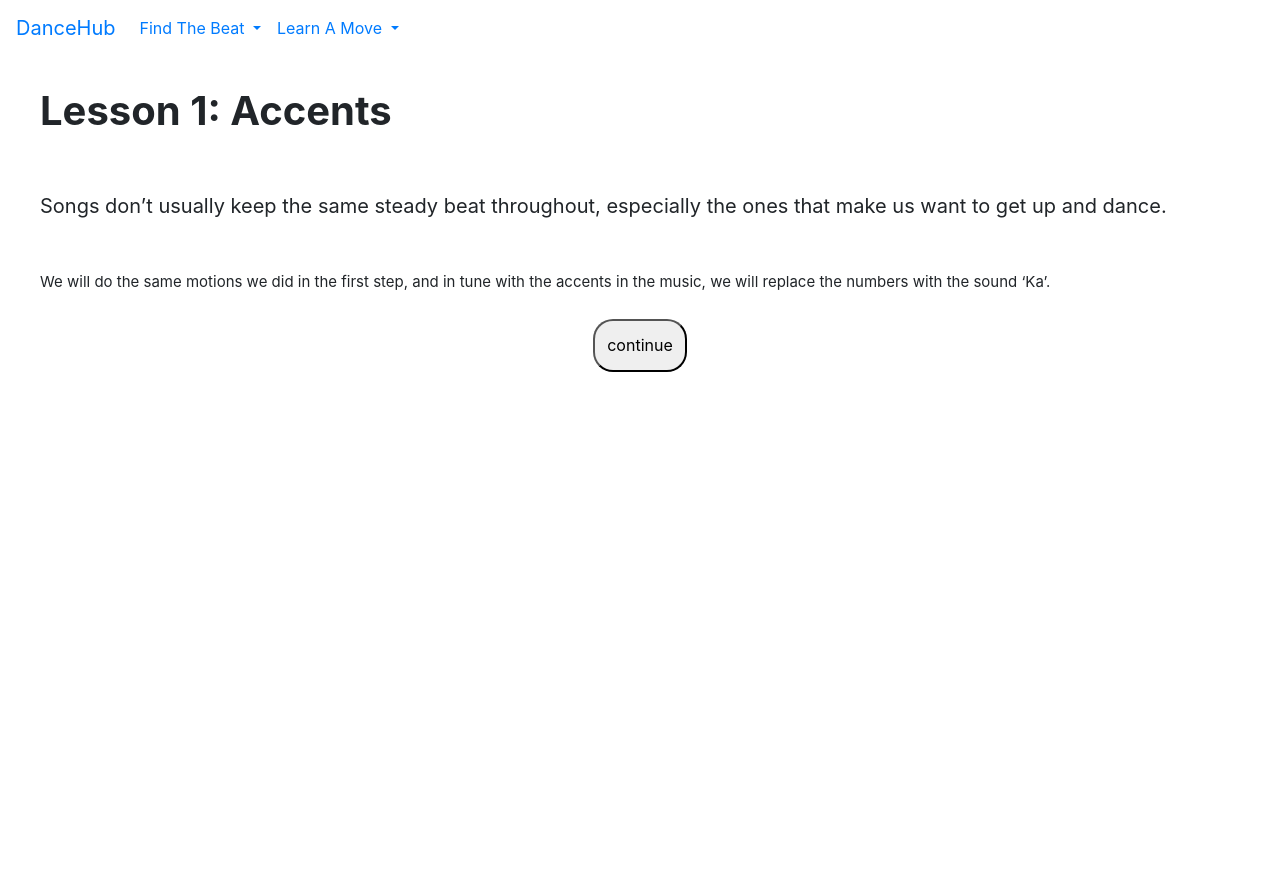
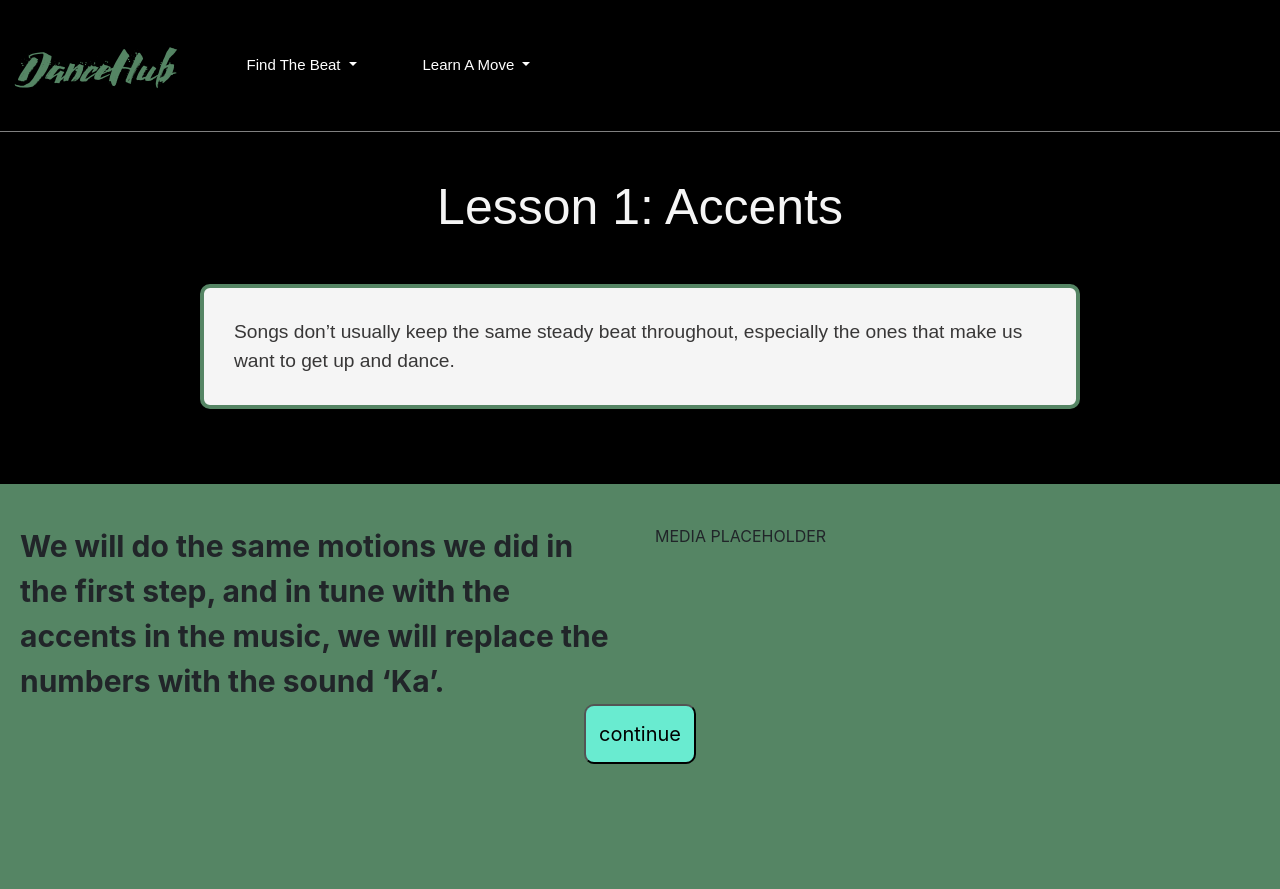
Before and after one commit to nadiacsharp/UI_dance_repo, a Flask app: page /beat/1 in a window 1280 px wide. Before the commit the page ends 372 px from the top, so only its background shows below. Run offline with Flask 3, Linux system fonts and the light colour scheme; some libraries are stand-ins or nearby versions.

Commit message:
Fixed lesson ui

```diff
--- a/final/data_manager.py
+++ /dev/null
@@ -1,55 +0,0 @@
-import csv
-
-class Lesson:
-
-    beatId = -1
-    stepId = -1
-
-    def __init__(self, name, type, description, content):
-        if type == "beat":
-            Lesson.beatId += 1
-            self.id = Lesson.beatId
-        else:
-            Lesson.stepId += 1
-            self.id = Lesson.stepId
-        self.name = name
-        self.type = type
-        self.description = description
-        self.content = content
-
-    def to_dict(self):
-        return {
-            "id": self.id,
-            "name": self.name,
-            "type": self.type,
-            "description": self.description,
-            "content": self.content
-        }
-
-# import data
-data = []
-with open("data.csv", mode='r', encoding='utf-8') as csvfile:
-    reader = csv.DictReader(csvfile)
-    for lessonVals in reader:
-        data.append(lessonVals)
-beatLessons = []
-stepLessons = []
-for row in data:
-    lesson = Lesson(row["name"], row["type"], row["description"], row["content"])
-    if lesson.type == "beat":
-        beatLessons.append(lesson)
-    else: stepLessons.append(lesson)
-
-def getBeatLessonById(id):
-    for lesson in beatLessons:
-        if lesson.id == id: return lesson
-
-def getStepLessonById(id):
-    for lesson in stepLessons:
-        if lesson.id == id: return lesson
-
-def getMaxStep():
-    return Lesson.stepId
-
-def getMaxBeat():
-    return Lesson.beatId
--- a/final/server.py
+++ /dev/null
@@ -1,46 +0,0 @@
-from flask import Flask
-from flask import render_template
-from flask import Response, request, jsonify
-import json, data_manager
-app = Flask(__name__)
-
-@app.route('/')
-def home():
-   return render_template('home.html')
-
-@app.route('/beat/<int:lessonId>')
-def beat(lessonId):
-   return render_template('beat.html', lessonId=lessonId)
-
-@app.route('/step/<int:lessonId>')
-def step(lessonId):
-   return render_template('step.html', lessonId=lessonId)
-
-@app.route('/quiz/<int:questionId>')
-def quiz(questionId):
-   return render_template('quiz.html', questionId=questionId)
-
-@app.route('/beatLesson/<lesson_id>', methods=['GET'])
-def get_beatLesson(lesson_id):
-   lesson = data_manager.getBeatLessonById(int(lesson_id))
-   if not lesson:
-      return jsonify({'error': 'Lesson not found'}), 404
-   return jsonify(lesson.to_dict())
-
-@app.route('/stepLesson/<lesson_id>', methods=['GET'])
-def get_stepLesson(lesson_id):
-   lesson = data_manager.getStepLessonById(int(lesson_id))
-   if not lesson:
-      return jsonify({'error': 'Lesson not found'}), 404
-   return jsonify(lesson.to_dict())
-
-@app.route('/maxBeat', methods = ["GET"])
-def get_maxBeat():
-   return jsonify(data_manager.getMaxBeat())
-
-@app.route('/maxStep', methods = ["GET"])
-def get_maxStep():
-   return jsonify(data_manager.getMaxStep())
-
-if __name__ == '__main__':
-   app.run(debug = True)
--- a/final/static/design.css
+++ /dev/null
@@ -1,49 +0,0 @@
-main-title {
-    color: rgb(113, 152, 124);
-    font-size: 50px;
-    font-weight: bold;
-    display: block;
-    text-align: center;
-    padding: 3%;
-}
-
-sub-title {
-    font-size: 40px;
-    font-weight: bold;
-    display: block;
-    padding: 2%;
-}
-
-description {
-    font-size: 20px;
-    display: block;
-    padding: 2%;
-}
-
-content {
-    font-size: 15px;
-    display: block;
-    padding: 2%;
-}
-
-.start{
-    border-radius: 20px;
-    background-color: pink;
-    cursor: pointer;
-    padding: 2%;
-    display: block;
-}
-
-.continue{
-    border-radius: 20px;
-    cursor: pointer;
-    padding: 1%;
-    display: block;
-}
-
-.center {
-    margin-left: auto;
-    margin-right: auto;
-    margin-top: auto;
-    margin-bottom: auto;
-}
--- a/static/beat.js
+++ b/static/beat.js
@@ -12,7 +12,7 @@
     .catch(error => {
         console.error('Error fetching lesson data:', error);
     });
-    $("#continue").click(function(e){
+    $("#continue-btn").click(function(e){
         getNext()
     });
 })
--- a/static/design.css
+++ b/static/design.css
@@ -6,6 +6,7 @@
 /*navigation bar*/
 .navbar {
     background-color: black;
+    border-bottom: 1px solid gray;
 }
 .navbar-brand {
     color:   #558564;
@@ -61,7 +62,6 @@
     font-size: 30px;
     background-color: #69EBD0;
 }
-
 main-title {
     color: whitesmoke;
     font-size: 50px;
@@ -69,6 +69,39 @@
     text-align: center;
     padding: 3%;
 }
+
+/*lessons*/
+.description {
+    background-color: black;
+    font-family: Arial, Helvetica, sans-serif;
+    padding-bottom: 75px;
+}
+.content {
+    background-color: #558564;
+    padding-left:20px;
+    padding-right: 20px;
+    padding-top: 40px;
+    padding-bottom: 50px;
+}
+.lesson {
+    font-size: 20px;
+    display: flex;
+}
+.content-box {
+    font-size: 30px;
+    font-weight: bold;
+}
+#continue-btn{
+    cursor: pointer;
+    padding: 1%;
+    margin-top: 4git 0px;
+    margin-bottom: 75px;
+    display: block;
+    border-radius: 10px;
+    font-size: 20px;
+    background-color: #69EBD0;
+}
+
 
 sub-title {
     font-size: 40px;
@@ -83,20 +116,6 @@
     padding: 2%;
 }
 
-content {
-    font-size: 15px;
-    display: block;
-    padding: 2%;
-}
-
-
-
-.continue{
-    border-radius: 20px;
-    cursor: pointer;
-    padding: 1%;
-    display: block;
-}
 
 .center {
     margin-left: auto;
--- a/templates/beat.html
+++ b/templates/beat.html
@@ -4,10 +4,18 @@
 <script>
     let lessonId = {{ lessonId|tojson| safe }};
 </script>
-<sub-title id="lessonName"></sub-title>
-<description id="lessonDescription"></description>
-<content id="lessonContent"></content>
-<button id = "continue" class="center continue">
-    continue
-</button>
+<div class="description">
+    <main-title id="lessonName"></main-title>
+    <description class="blurb" id="lessonDescription"></description>
+</div>
+<div class="row content">
+        <content class="col-md-6 content-box" id="lessonContent"></content>
+        <p class="col-md-6 ">MEDIA PLACEHOLDER</p>
+        <button id = "continue-btn" class="center continue">
+            continue
+        </button>
+</div>
+
+
+
 {% endblock %}
```
Also changed, not shown: final/templates/quiz.html (deleted, +0 -10 lines).
